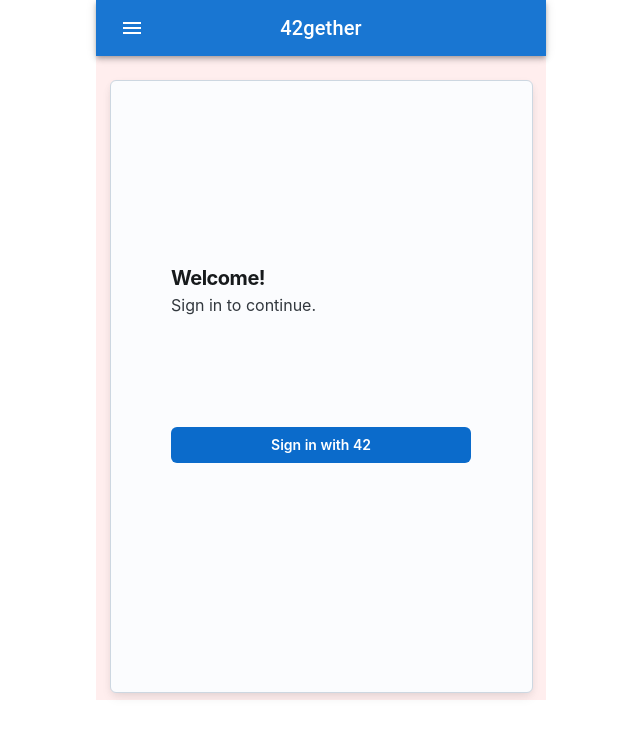
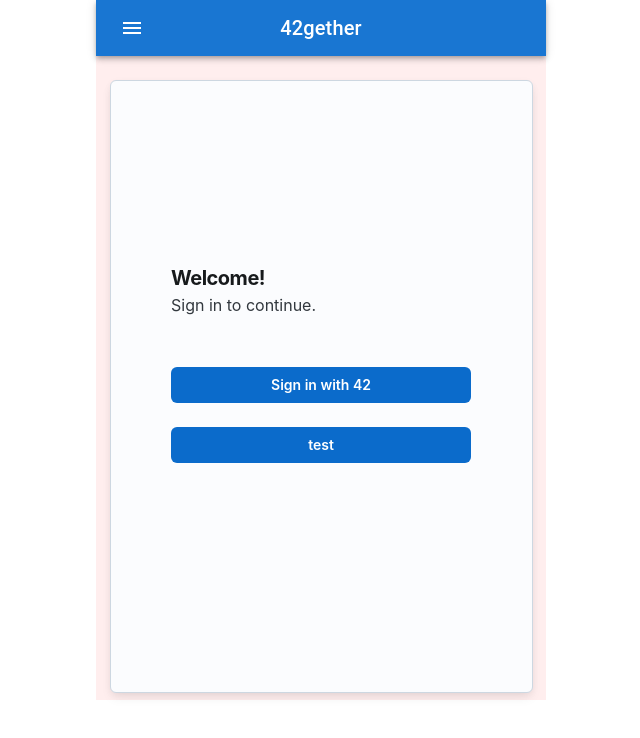
Before and after one commit to honeyl3ee/coalitionhackathon2023, a React (Create React App) app in the folder front/: page /login in a window 1280 px wide. Shown: the top 738 px of the page, without its empty margins (319-959 px from the left). Built offline with nearby package versions, Linux system fonts and the light colour scheme.

Commit message:
#14 test : erase isCheck

```diff
--- a/front/src/components/login/LoginButton.tsx
+++ b/front/src/components/login/LoginButton.tsx
@@ -4,11 +4,26 @@ const LoginButton = (): JSX.Element => {
   const requestLogin = (): void => {
     window.location.href = "http://localhost:8080/oauth2/authorization";
   };
+  const requestLoginTest = (): void => {
+    window.location.href =
+      "http://42gether-env.eba-vuhv3mur.ap-northeast-2.elasticbeanstalk.com/oauth2/authorization";
+  };
 
   return (
-    <Button onClick={requestLogin} sx={{ textTransform: "none", marginTop: 1 }}>
-      Sign in with 42
-    </Button>
+    <>
+      <Button
+        onClick={requestLogin}
+        sx={{ textTransform: "none", marginTop: 1 }}
+      >
+        Sign in with 42
+      </Button>
+      <Button
+        onClick={requestLoginTest}
+        sx={{ textTransform: "none", marginTop: 1 }}
+      >
+        test
+      </Button>
+    </>
   );
 };
 
--- a/front/src/components/party/PartyDetail.tsx
+++ b/front/src/components/party/PartyDetail.tsx
@@ -73,7 +73,7 @@ const PartyDetail = (): JSX.Element => {
   // async화 하기
   useEffect(() => {
     getPartyDetail();
-  }, [isWriter]);
+  }, []);
 
   return (
     <>
```
